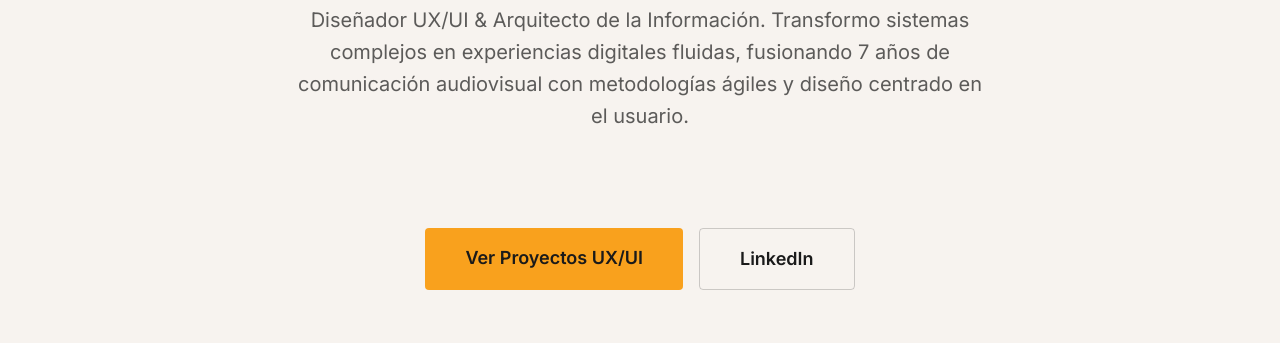
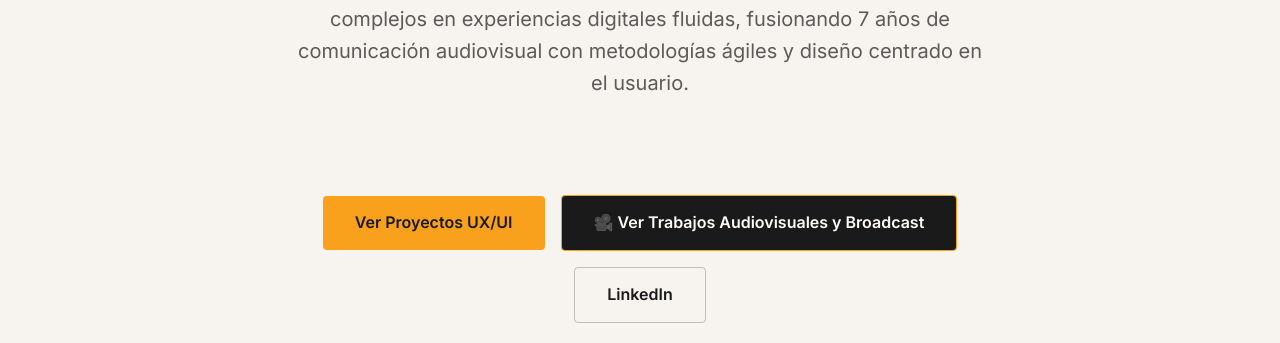
Before and after one commit to nicofaundez/Portafolio-Ux-UI-, a plain HTML site: page index.html in a window 1280 px wide. Shown: the part 457-800 px from the top of the page. Drawn offline with Linux system fonts and the light colour scheme.

```diff
--- a/css/style.css
+++ b/css/style.css
@@ -223,20 +223,56 @@ a {
 }
 
 /* BUTTONS */
+.hero-actions {
+    margin-top: 2rem;
+    display: flex;
+    gap: 1rem;
+    justify-content: center;
+    flex-wrap: wrap;
+    align-items: center;
+}
+
 .cta-button {
     display: inline-block;
     background-color: var(--accent);
     color: var(--text-primary);
-    padding: 1rem 2.5rem;
+    padding: 0.9rem 2rem;
     font-weight: 600;
-    border-radius: 4px; /* Bordes sutilmente redondeados */
-    font-size: 1.125rem;
-    transition: transform 0.3s ease, box-shadow 0.3s ease;
+    border-radius: 4px;
+    font-size: 1rem;
+    text-align: center;
+    transition: transform 0.3s ease, box-shadow 0.3s ease, background 0.3s ease;
+    white-space: nowrap;
 }
 
 .cta-button:hover {
     transform: translateY(-2px);
+    box-shadow: 0 10px 20px rgba(249, 161, 29, 0.25);
+}
+
+/* Botón oscuro — Audiovisual & Broadcast */
+.cta-button--dark {
+    background-color: #1a1a1a;
+    color: #fffcf8;
+    border: 1px solid var(--accent);
+}
+
+.cta-button--dark:hover {
+    background-color: #2a2a2a;
     box-shadow: 0 10px 20px rgba(249, 161, 29, 0.2);
+    color: #fffcf8;
+}
+
+/* Botón outline — LinkedIn */
+.cta-button--outline {
+    background-color: transparent;
+    color: var(--text-primary);
+    border: 1px solid rgba(26, 26, 26, 0.25);
+}
+
+.cta-button--outline:hover {
+    background-color: rgba(26, 26, 26, 0.05);
+    box-shadow: 0 6px 15px rgba(26, 26, 26, 0.08);
 }
 
 .cta-secondary {
@@ -922,16 +958,18 @@ footer {
 
     .hero-actions {
         flex-direction: column;
-        align-items: stretch !important;
+        align-items: stretch;
         width: 100%;
         padding: 0 0.5rem;
+        gap: 0.75rem;
     }
 
     .cta-button {
-        font-size: 1rem;
-        padding: 0.9rem 1.5rem;
+        font-size: 0.95rem;
+        padding: 0.85rem 1.25rem;
         text-align: center;
         width: 100%;
+        white-space: normal;
     }
 
     /* Sección Proyectos */
--- a/index.html
+++ b/index.html
@@ -50,9 +50,10 @@
                 <p class="hero-copy">
                     Diseñador UX/UI & Arquitecto de la Información. Transformo sistemas complejos en experiencias digitales fluidas, fusionando 7 años de comunicación audiovisual con metodologías ágiles y diseño centrado en el usuario.
                 </p>
-                <div class="hero-actions" style="margin-top: 2rem; display: flex; gap: 1rem; justify-content: center; flex-wrap: wrap;">
+                <div class="hero-actions">
                     <a href="#proyectos" class="cta-button">Ver Proyectos UX/UI</a>
-                    <a href="https://www.linkedin.com/in/nicolas-faundez-fernandez-b917a5144" target="_blank" class="cta-button" style="background: transparent; color: var(--text-color); border: 1px solid rgba(26,26,26,0.2);">LinkedIn</a>
+                    <a href="#audiovisual" class="cta-button cta-button--dark">🎥 Ver Trabajos Audiovisuales y Broadcast</a>
+                    <a href="https://www.linkedin.com/in/nicolas-faundez-fernandez-b917a5144" target="_blank" class="cta-button cta-button--outline">LinkedIn</a>
                 </div>
             </div>
         </section>
```
